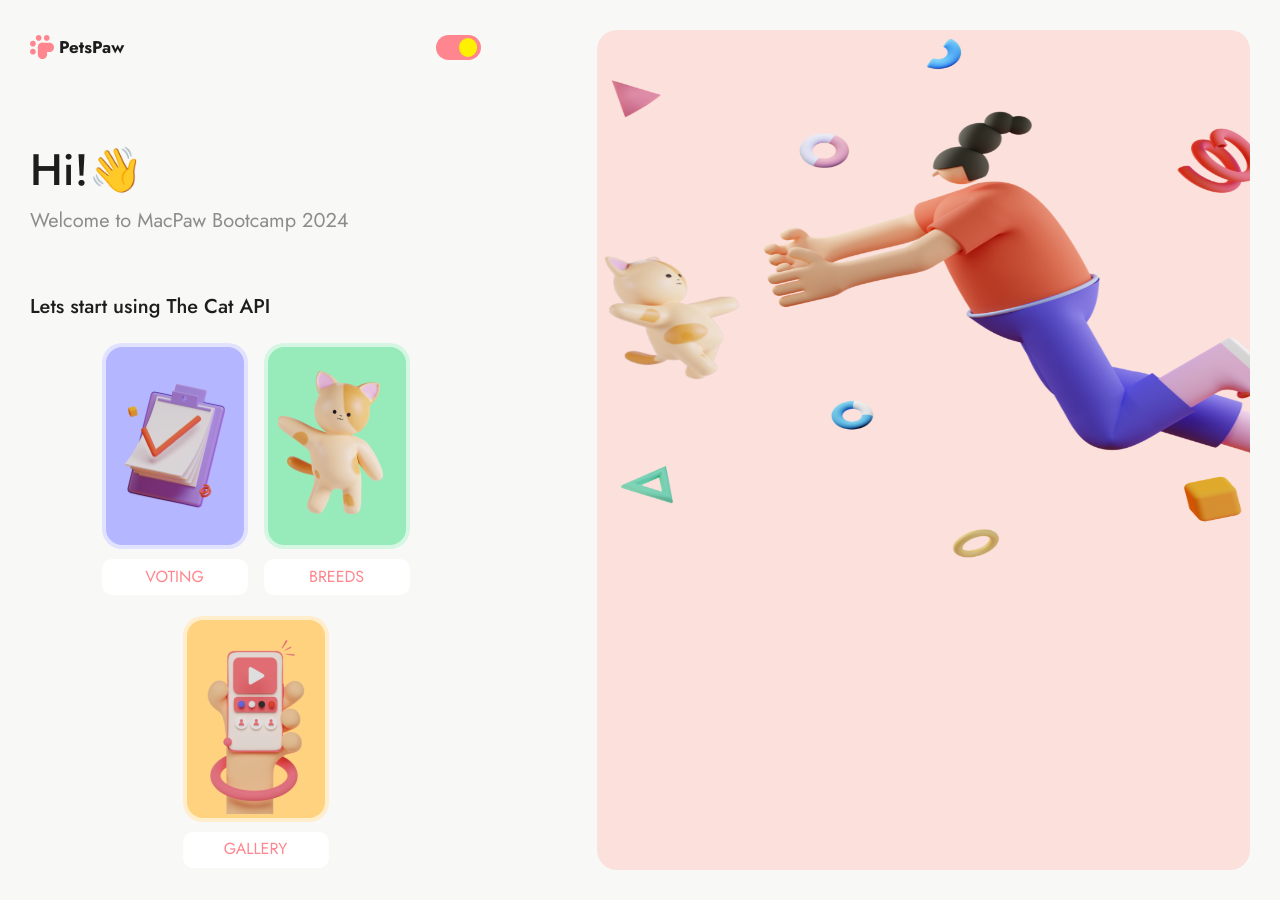
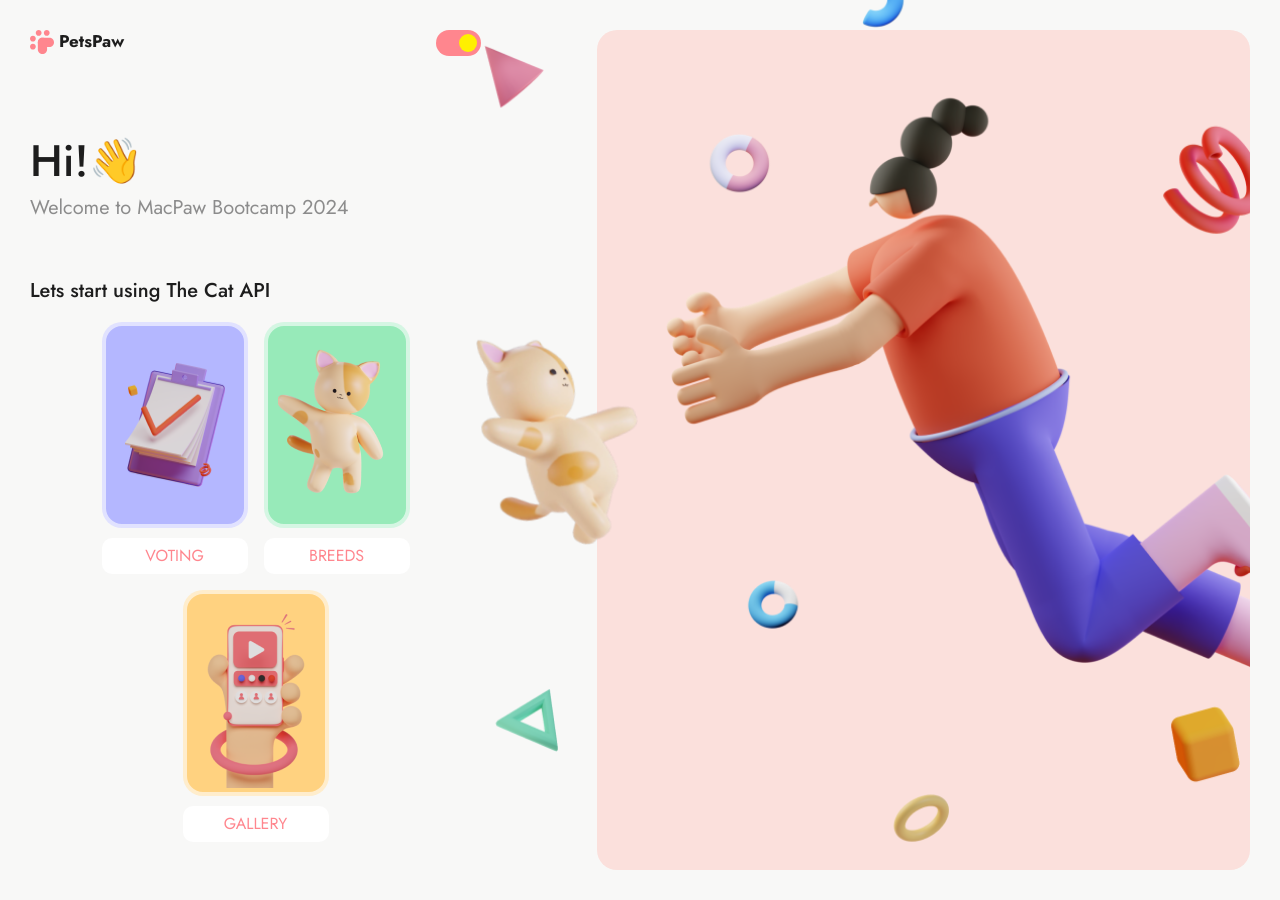
Before and after one commit to dimamaksymiuk01/Pets, a Next.js app: page / in a window 1280 px wide. Built offline with nearby package versions, Linux system fonts and the light colour scheme.

Commit message:
fix tablet version

```diff
--- a/src/common/components/Poster/Poster.styled.tsx
+++ b/src/common/components/Poster/Poster.styled.tsx
@@ -2,25 +2,24 @@
 
 /* core */
 import styled from 'styled-components';
-/* styles */
-// import { media } from '@/common/styles';
 
 export const PosterWrapper = styled.div`
   width: 680px;
   height: 840px;
   background-color: ${(props) => props.theme.poster};
   border-radius: 20px;
+  position: relative;
 
-  div {
-    width: 100%;
-    height: 100%;
-    max-height: 545px;
-    position: relative;
+  img {
+    position: absolute;
+    right: 0;
+    top: -68px;
+    width: clamp(26.563rem, -7.009rem + 69.94vw, 55.938rem); //max895 min425
+    height: max-content;
+    object-fit: contain;
 
-    img {
-      width: 100%;
-      height: 100%;
-      //775
+    @media (max-width: 1024px) {
+      top: 0;
     }
   }
 
--- a/src/common/components/Poster/Poster.tsx
+++ b/src/common/components/Poster/Poster.tsx
@@ -6,8 +6,6 @@ import Girl from '@/public/pictures/girlAndCat.png';
 
 export const Poster = () => (
   <PosterWrapper>
-    <div>
-      <Image src={Girl} alt={'girl and cat'} />
-    </div>
+    <Image src={Girl} quality={100} alt={'girl and cat'} />
   </PosterWrapper>
 );
--- a/src/common/styles/GlobalStyle.tsx
+++ b/src/common/styles/GlobalStyle.tsx
@@ -16,7 +16,8 @@ export const darkTheme: DefaultTheme = {
   text200: colors.gray,
   groupborder: colors.white300,
   btnHome: colors.black100,
-  btnHomeHover: colors.white400,
+  btnHomeHover: colors.white200,
+  btnHomeActive: colors.pink,
   poster: colors.black100,
 };
 
@@ -26,7 +27,8 @@ export const lightTheme: DefaultTheme = {
   text200: colors.gray,
   groupborder: colors.white300,
   btnHome: colors.white,
-  btnHomeHover: colors.gray100,
+  btnHomeHover: colors.white200,
+  btnHomeActive: colors.pink,
   poster: colors.white200,
 };
 
--- a/src/modules/Header/Header.styled.tsx
+++ b/src/modules/Header/Header.styled.tsx
@@ -5,7 +5,6 @@ import styled from 'styled-components';
 
 export const HeaderContainer = styled.div`
   display: flex;
-  align-items: center;
   justify-content: space-between;
   width: 100%;
 `;
@@ -17,7 +16,6 @@ export const LogoContainer = styled.div`
   font-weight: bold;
   gap: 5px;
   cursor: pointer;
-  text-decoration: none;
 `;
 
 export const CustomLink = styled.a`
--- a/src/modules/NavMenu/NavMenu.styled.tsx
+++ b/src/modules/NavMenu/NavMenu.styled.tsx
@@ -7,4 +7,5 @@ export const NavMenuContainer = styled.div`
   display: grid;
   grid-template-columns: 1fr;
   justify-items: left;
+  height: max-content;
 `;
--- a/src/modules/NavMenu/components/LinksGroup/LinksGroup.styled.tsx
+++ b/src/modules/NavMenu/components/LinksGroup/LinksGroup.styled.tsx
@@ -60,4 +60,8 @@ export const StyledButton = styled.button`
   &:hover {
     background-color: ${(props) => props.theme.btnHomeHover};
   }
+  &:active {
+    background-color: ${(props) => props.theme.btnHomeActive};
+    color: ${colors.white};
+  }
 `;
--- a/src/modules/NavMenu/components/LinksGroup/LinksGroup.tsx
+++ b/src/modules/NavMenu/components/LinksGroup/LinksGroup.tsx
@@ -14,7 +14,14 @@ export const LinksGroup = () => (
     {linksData.map(({ card: Component, id, href, label, src, width, height, alt }) => (
       <CardWithButtonContainer key={id}>
         <Component>
-          <Image src={src} width={width} height={height} priority alt={alt} />
+          <Image
+            src={src}
+            quality={100}
+            width={width}
+            height={height}
+            priority
+            alt={alt}
+          />
         </Component>
         <Link key={id} href={href}>
           <StyledButton>{label}</StyledButton>
--- a/src/modules/NavMenu/components/NavMenuText/HomeText.styled.tsx
+++ b/src/modules/NavMenu/components/NavMenuText/HomeText.styled.tsx
@@ -6,12 +6,12 @@ import styled from 'styled-components';
 import { colors } from '@/common/styles';
 
 export const NavMenuTextContainer = styled.div`
-  padding-top: 80px;
   display: grid;
   grid-template-columns: 1fr;
   justify-items: left;
   font-weight: 500;
   font-size: 20px;
+  padding-top: 80px;
 
   span:nth-child(1) {
     font-size: 44px;
@@ -19,8 +19,8 @@ export const NavMenuTextContainer = styled.div`
 
   span:nth-child(2) {
     color: ${colors.gray};
+    font-weight: 400;
     padding-top: 10px;
-    font-weight: 400;
   }
 
   span:nth-child(3) {
```
